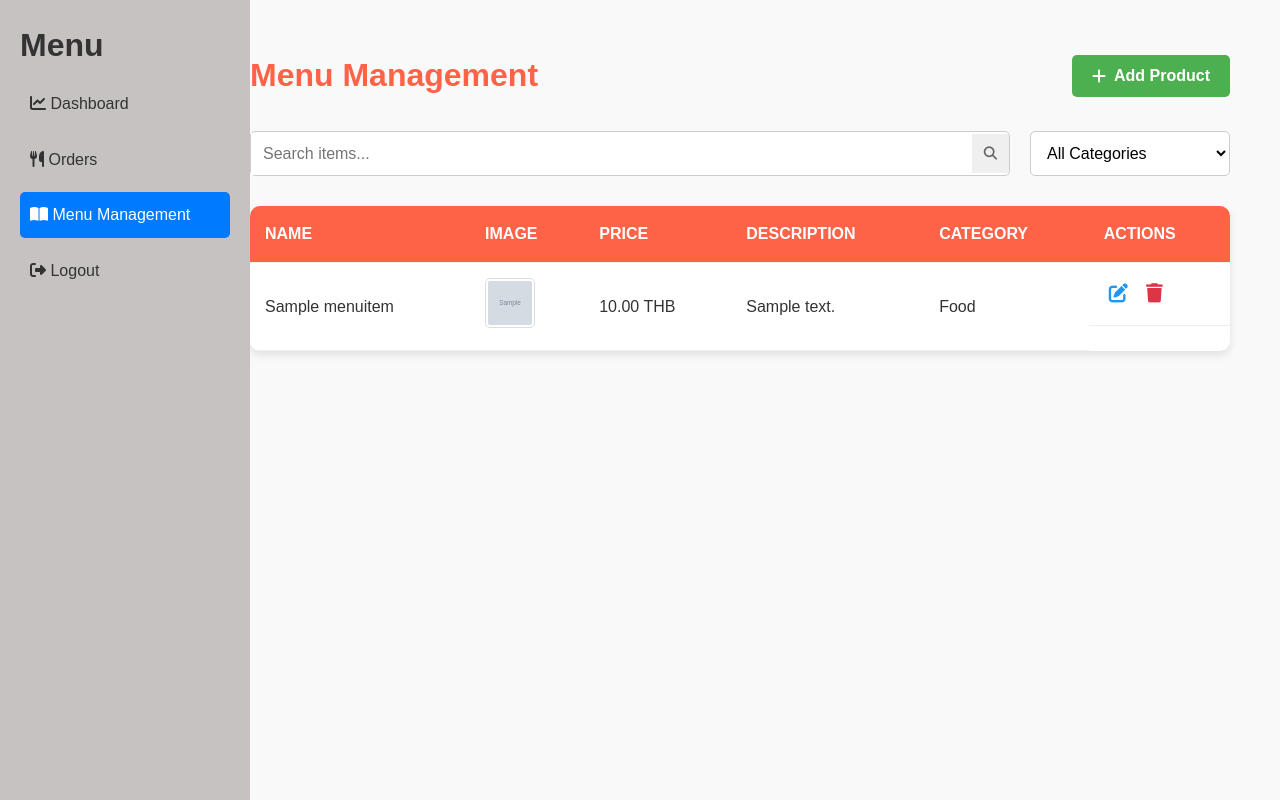
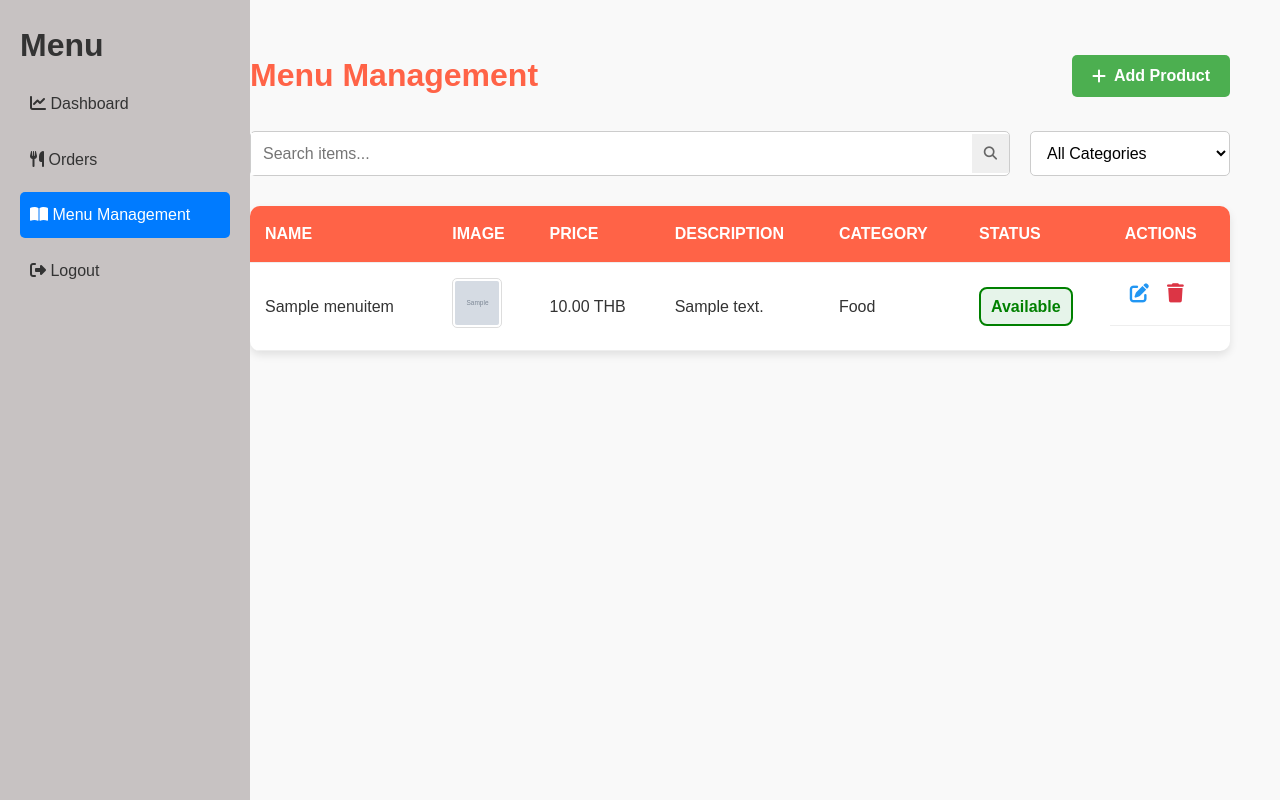
Before and after one commit to November567/restaurant_system, a Django app: page /menu_management/ in a window 1280 px wide. Run offline with Django 5.2, Linux system fonts and the light colour scheme; a user stored in the database is signed in; tables that the repository leaves empty hold one stand-in row (values such as "Sample post"); grey boxes marked "Sample" are stand-in pictures; some libraries are stand-ins or nearby versions.

Commit message:
cancel and add status

```diff
--- a/managementapp/templates/managementapp/add_product.html
+++ b/managementapp/templates/managementapp/add_product.html
@@ -69,7 +69,7 @@
         {% block content %}
         <div class="container edit-product">
             <div class="management-header">
-                <button class="back-btn">
+                <button class="back-btn" onclick="history.back()">
                     <i class="fas fa-arrow-left"></i> Back to Menu Management
                 </button>
 
@@ -128,7 +128,8 @@
 
                 <div class="form-actions">
                     <button type="submit" class="submit-btn">Add Product</button>
-                    <button type="button" class="cancel-btn">Cancel</button>
+                    <button type="button" class="cancel-btn" onclick="history.back()">Cancel</button>
+
                 </div>
             </form>
         </div>
--- a/managementapp/templates/managementapp/edit_product.html
+++ b/managementapp/templates/managementapp/edit_product.html
@@ -134,7 +134,8 @@
 
                 <div class="form-actions">
                     <button type="submit" class="submit-btn">Edit Product</button>
-                    <button type="button" class="cancel-btn">Cancel</button>
+                    <button type="button" class="cancel-btn" onclick="history.back()">Cancel</button>
+
                 </div>
             </form>
         </div>
--- a/managementapp/templates/managementapp/menu_management.html
+++ b/managementapp/templates/managementapp/menu_management.html
@@ -48,6 +48,7 @@
                             <th>Price</th>
                             <th>Description</th>
                             <th>Category</th>
+                            <th>Status</th> <!-- New Status column -->
                             <th>Actions</th>
                         </tr>
                     </thead>
@@ -64,6 +65,13 @@
                                 <td>{{ item.price }} THB</td>
                                 <td>{{ item.description }}</td>
                                 <td>{{ item.category }}</td>
+                                <td>
+                                    {% if item.available %}
+                                        <span class="status-available">Available</span>
+                                    {% else %}
+                                        <span class="status-unavailable">Unavailable</span>
+                                    {% endif %}
+                                </td> <!-- Display availability status here -->
                                 <td class="action-buttons">
                                     <button class="edit-btn" data-id="{{ item.id }}">
                                         <i class="fas fa-edit"></i>
@@ -76,13 +84,12 @@
                             {% endfor %}
                         {% else %}
                             <tr>
-                                <td colspan="6" class="no-items-message">No menu items available.</td>
+                                <td colspan="7" class="no-items-message">No menu items available.</td>
                             </tr>
                         {% endif %}
                     </tbody>
                 </table>
             </div>
-        </div>
 
         <style>
             /* Global reset and base styles */
@@ -155,6 +162,26 @@
                 .filter-section, .add-product-btn, .action-buttons { display: none; }
                 .menu-table th, .menu-table td { border: 1px solid #ddd; }
             }
+            .status-available {
+                color: green;
+                font-weight: bold;
+                padding: 5px 10px;
+                border: 2px solid green;
+                border-radius: 8px;
+                background-color: #e6f4ea; /* Light green background */
+                display: inline-block;
+            }
+
+            .status-unavailable {
+                color: red;
+                font-weight: bold;
+                padding: 5px 10px;
+                border: 2px solid red;
+                border-radius: 8px;
+                background-color: #f8e6e6; /* Light red background */
+                display: inline-block;
+            }
+
         </style>
 
         <script>
```
